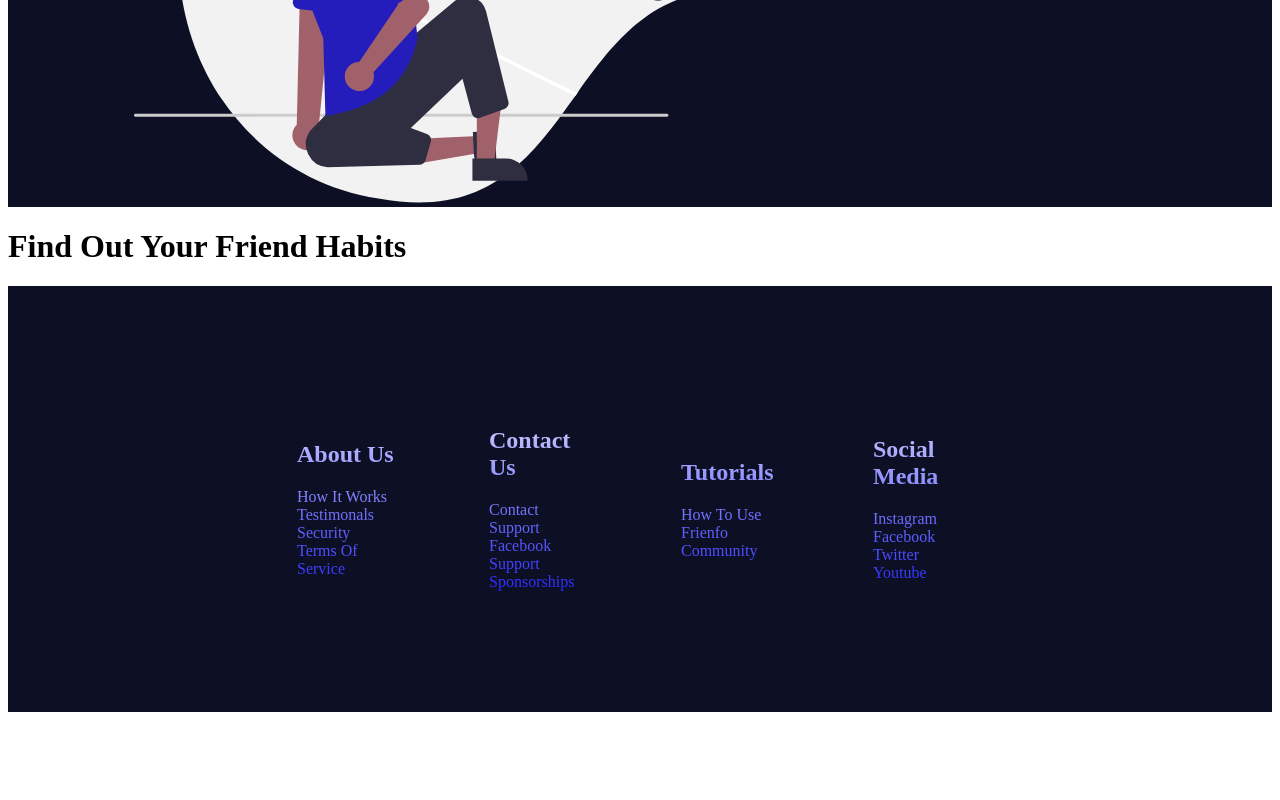
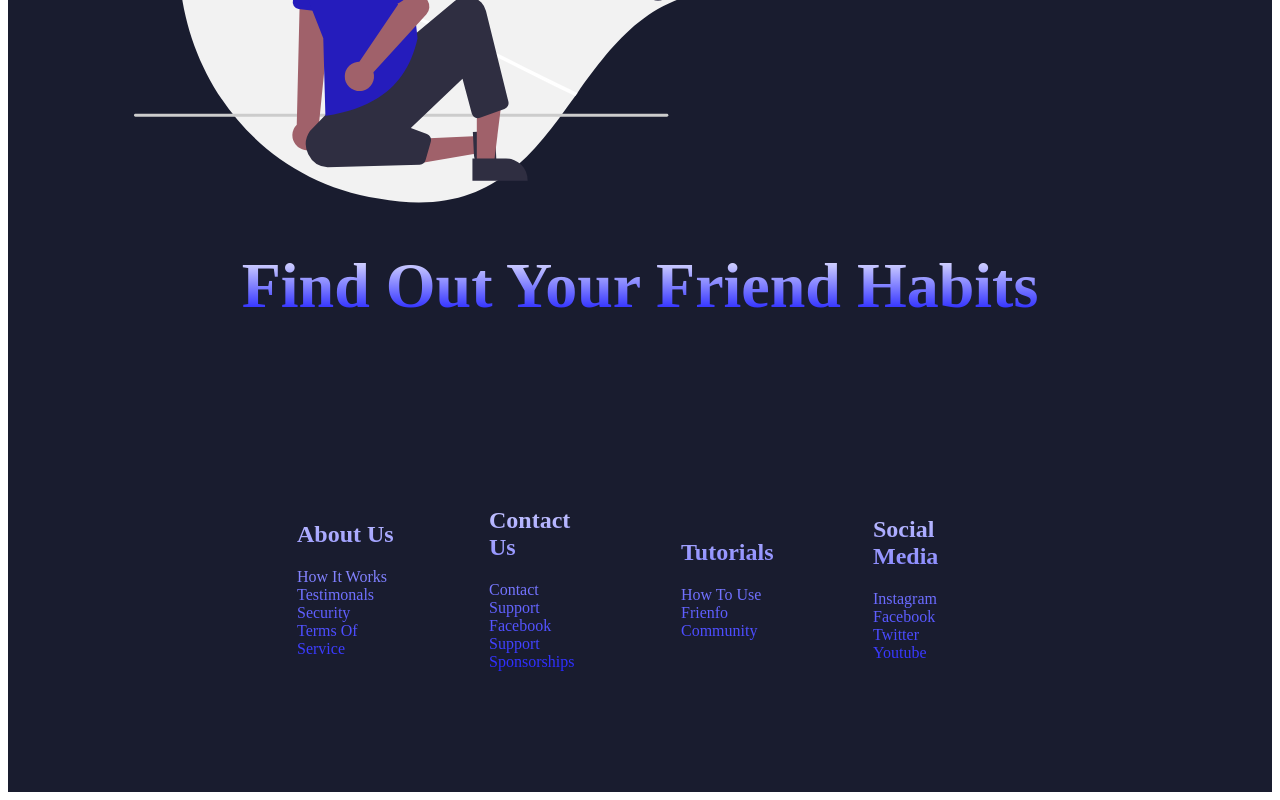
Before and after one commit to Sxlly/Frienfo, a React (Create React App) app in the folder frienfo/: page / in a window 1280 px wide. Shown: the part 1426-2226 px from the top of the page. Before the commit the page ends 2146 px from the top, so only its background shows below. Built offline with nearby package versions, Linux system fonts and the light colour scheme.

Commit message:
landing styling

```diff
--- a/frienfo/src/Landing.js
+++ b/frienfo/src/Landing.js
@@ -28,7 +28,7 @@ const styles = {
 
     navBar: {
 
-        backgroundColor: "rgba(13, 16, 36, 0.95)",
+        backgroundColor: "rgba(13, 16, 36, 1)",
         height: "80px",
         display: "flex",
         justifyContent: "center",
@@ -122,7 +122,7 @@ const styles = {
 
     main: {
 
-        backgroundColor: "rgba(13, 16, 36, 1)",
+        backgroundColor: "rgba(13, 16, 36, 0.95)",
     },
 
     mainContainer: {
@@ -133,7 +133,7 @@ const styles = {
         justifySelf: "center",
         margin: "0 auto",
         height: "90vh",
-        backgroundColor: "rgba(13, 16, 36, 1)",
+        backgroundColor: "rgba(13, 16, 36, 0.95)",
         zIndex: 1,
         width: "100%",
         maxWidth: "1300px",
@@ -206,9 +206,32 @@ const styles = {
         width: "80%",
     },
 
+    mid: {
+
+        display: "flex",
+        justifyContent: "center",
+        backgroundColor: "rgba(13, 16, 36, 0.95)",
+        padding: "0 50px",
+    },
+
+    midH1: {
+
+
+        fontSize: "4rem",
+        backgroundColor: "blue",
+        backgroundImage: "linear-gradient(to top, blue 0%, white 100%)",
+        backgroundSize: "100%",
+        WebkitBackgroundClip: "text",
+        MozBackgroundClip: "text",
+        WebkitTextFillColor: "transparent",
+        MozTextFillColor: "transparent",
+
+
+    },
+
     footerContainer: {
 
-        backgroundColor: "rgba(13, 16, 36, 1)",
+        backgroundColor: "rgba(13, 16, 36, 0.95)",
         padding: "5rem 0",
         display: "flex",
         flexDirection: "column",
@@ -324,8 +347,8 @@ function Landing() {
             </div>
 
 
-            <div>
-                <h1>Find Out Your Friend Habits</h1>
+            <div style = {styles.mid}>
+                <h1 style = {styles.midH1}>Find Out Your Friend Habits</h1>
             </div>
 
 
```
